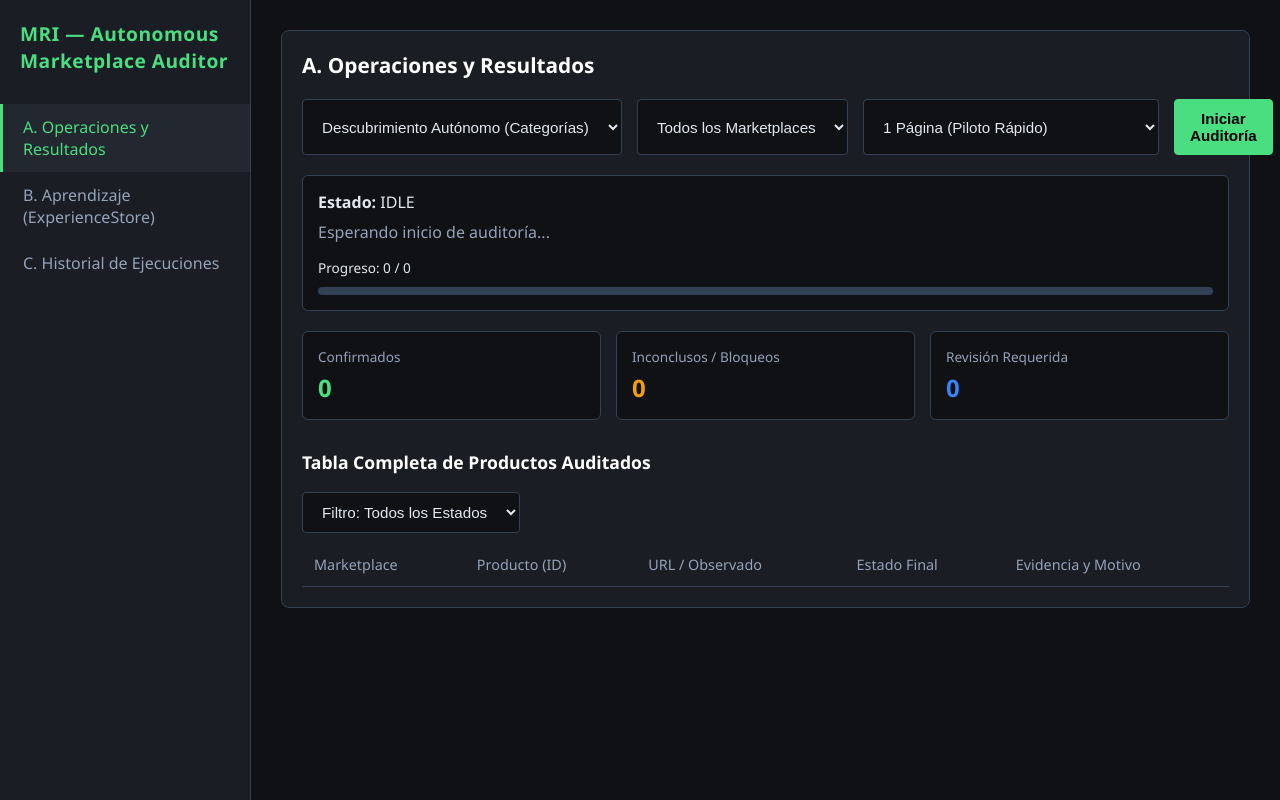
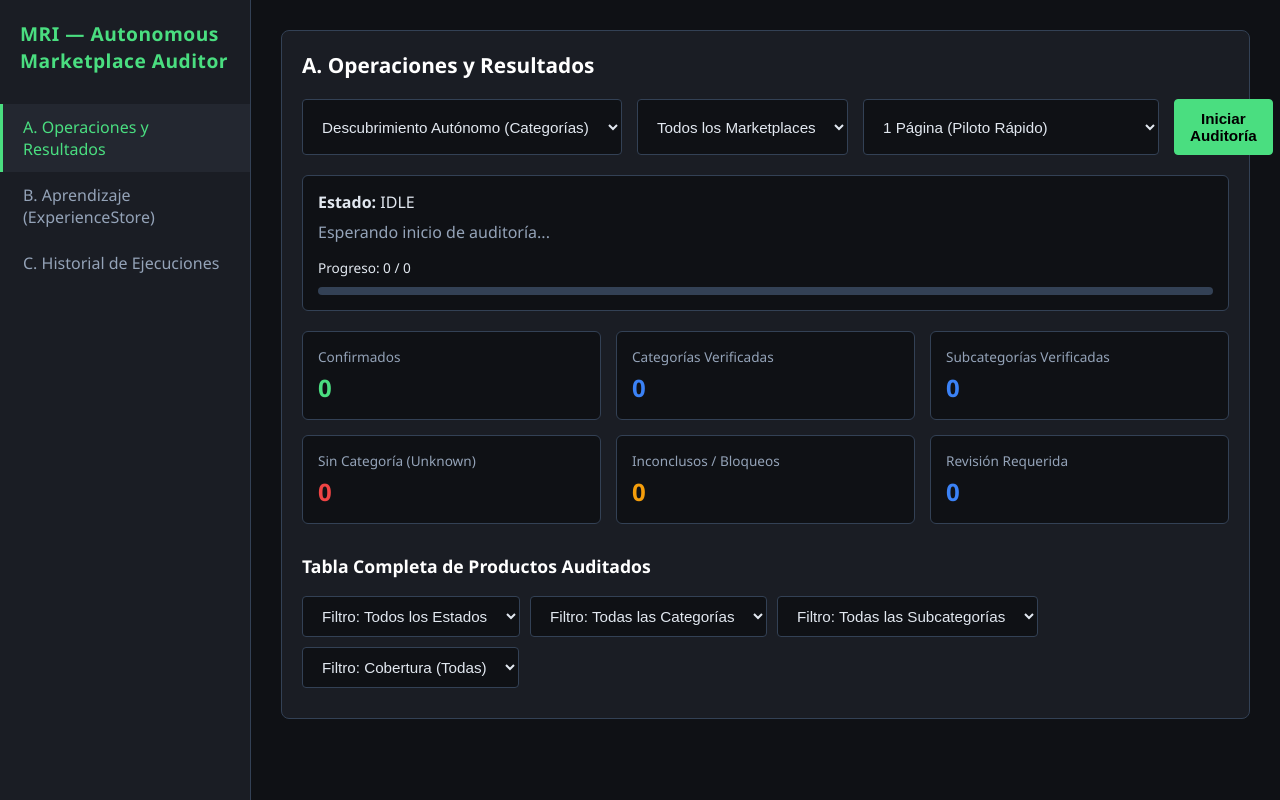
Before and after one commit to ApolinarCastro/Visual-Auditor, a Python web app: template app/mri_dashboard/templates/index.html in a window 1280 px wide. Run offline with Jinja, Linux system fonts and the light colour scheme; the template is opened without the code that fills it, so the values that code supplies are empty.

Commit message:
feat(mri): implement autonomous category identification and update dashboard (MRI-AUTONOMOUS-CATEGORY-IDENTIFICATION-005)

```diff
--- a/app/mri_dashboard/templates/index.html
+++ b/app/mri_dashboard/templates/index.html
@@ -228,10 +228,22 @@
                 </div>
             </div>
 
-            <div class="grid-cards" id="opsLiveCards">
+            <div class="grid-cards" id="opsLiveCards" style="margin-top: 15px;">
                 <div class="card">
                     <div class="card-title">Confirmados</div>
                     <div class="card-value" style="color:var(--primary)" id="cntConfirmed">0</div>
+                </div>
+                <div class="card">
+                    <div class="card-title">Categorías Verificadas</div>
+                    <div class="card-value" style="color:var(--info)" id="cntCatVerified">0</div>
+                </div>
+                <div class="card">
+                    <div class="card-title">Subcategorías Verificadas</div>
+                    <div class="card-value" style="color:var(--info)" id="cntSubcatVerified">0</div>
+                </div>
+                <div class="card">
+                    <div class="card-title">Sin Categoría (Unknown)</div>
+                    <div class="card-value" style="color:var(--danger)" id="cntCatUnknown">0</div>
                 </div>
                 <div class="card">
                     <div class="card-title">Inconclusos / Bloqueos</div>
@@ -244,13 +256,23 @@
             </div>
 
             <h3 style="margin-top: 30px; font-size: 1.1rem; color: #fff;">Tabla Completa de Productos Auditados</h3>
-            <div class="controls" style="margin-bottom: 10px;">
+            <div class="controls" style="margin-bottom: 10px; display: flex; flex-wrap: wrap; gap: 10px;">
                 <select id="filterStatus" onchange="renderMainTable()">
                     <option value="ALL">Filtro: Todos los Estados</option>
                     <option value="CONFIRMED">Confirmados</option>
                     <option value="REVIEW_REQUIRED">Revisión Requerida</option>
-                    <option value="INCONCLUSIVE">Inconclusos / Bloqueos</option>
+                    <option value="INSUFFICIENT_EVIDENCE">Sin Evidencia</option>
                 </select>
+                <select id="filterCategory" onchange="renderMainTable()">
+                    <option value="ALL">Filtro: Todas las Categorías</option>
+                </select>
+                <select id="filterSubcategory" onchange="renderMainTable()">
+                    <option value="ALL">Filtro: Todas las Subcategorías</option>
+                </select>
+                <select id="filterCoverage" onchange="renderMainTable()">
+                    <option value="ALL">Filtro: Cobertura (Todas)</option>
+                    <option value="COMPLETE">Cobertura: Completa</option>
+                    <option value="PARTIAL">Cobertura: Parcial</option>
             </div>
             <div style="overflow-x: auto;">
                 <table>
@@ -259,6 +281,8 @@
                             <th>Marketplace</th>
                             <th>Producto (ID)</th>
                             <th>URL / Observado</th>
+                            <th>Categoría Real</th>
+                            <th>Subcategoría Real</th>
                             <th>Estado Final</th>
                             <th>Evidencia y Motivo</th>
                         </tr>
@@ -378,15 +402,24 @@
                 currentResults = data.results;
 
                 let cnf=0, inc=0, rev=0;
+                let catOk=0, subcatOk=0, catUnk=0;
                 currentResults.forEach(r => {
                     const st = r.estado_final || r.status;
                     if(st === 'CONFIRMED') cnf++;
                     else if(st === 'INCONCLUSIVE' || st === 'SOURCE_BLOCKED' || st === 'FAIL' || st === 'BLOCKED') inc++;
                     else if(st === 'REVIEW_REQUIRED') rev++;
+
+                    if(r.real_category && r.real_category !== 'CATEGORY_UNKNOWN') catOk++;
+                    else catUnk++;
+
+                    if(r.real_subcategory && r.real_subcategory !== 'CATEGORY_UNKNOWN') subcatOk++;
                 });
                 document.getElementById('cntConfirmed').innerText = cnf;
                 document.getElementById('cntInconclusive').innerText = inc;
                 document.getElementById('cntReview').innerText = rev;
+                document.getElementById('cntCatVerified').innerText = catOk;
+                document.getElementById('cntSubcatVerified').innerText = subcatOk;
+                document.getElementById('cntCatUnknown').innerText = catUnk;
 
                 renderMainTable();
 
@@ -400,17 +433,50 @@
             }
         }
 
+        function populateDropdown(id, options) {
+            const select = document.getElementById(id);
+            const currentVal = select.value;
+            const firstOpt = select.options[0].text;
+            select.innerHTML = `<option value="ALL">${firstOpt}</option>` +
+                Array.from(options).sort().map(opt => `<option value="${opt}">${opt}</option>`).join('');
+            if (options.has(currentVal)) select.value = currentVal;
+        }
+
         function renderMainTable() {
-            const filter = document.getElementById('filterStatus').value;
+            // Populate dynamic dropdowns first
+            const cats = new Set();
+            const subcats = new Set();
+            currentResults.forEach(r => {
+                if (r.real_category) cats.add(r.real_category);
+                if (r.real_subcategory) subcats.add(r.real_subcategory);
+            });
+            populateDropdown('filterCategory', cats);
+            populateDropdown('filterSubcategory', subcats);
+
+            const filterStatus = document.getElementById('filterStatus').value;
+            const filterCategory = document.getElementById('filterCategory').value;
+            const filterSubcategory = document.getElementById('filterSubcategory').value;
+            const filterCoverage = document.getElementById('filterCoverage').value;
+
             let filtered = currentResults;
 
-            if (filter !== "ALL") {
-                filtered = currentResults.filter(r => {
-                    const st = r.estado_final || r.status;
-                    if (filter === "INCONCLUSIVE") return st === 'INCONCLUSIVE' || st === 'SOURCE_BLOCKED' || st === 'FAIL' || st === 'BLOCKED';
-                    return st === filter;
-                });
-            }
+            filtered = filtered.filter(r => {
+                const st = r.estado_final || r.status;
+                let match = true;
+
+                if (filterStatus !== "ALL") {
+                    if (filterStatus === "INCONCLUSIVE") {
+                        if (st !== 'INCONCLUSIVE' && st !== 'SOURCE_BLOCKED' && st !== 'FAIL' && st !== 'BLOCKED') match = false;
+                    } else if (st !== filterStatus) {
+                        match = false;
+                    }
+                }
+                if (filterCategory !== "ALL" && r.real_category !== filterCategory) match = false;
+                if (filterSubcategory !== "ALL" && r.real_subcategory !== filterSubcategory) match = false;
+                if (filterCoverage !== "ALL" && r.coverage !== filterCoverage) match = false;
+
+                return match;
+            });
 
             const html = filtered.map(r => {
                 const prod = r.product || {};
@@ -420,17 +486,20 @@
                     ? `<a href="${r.url_encontrada || r.url}" target="_blank" style="color:var(--info); text-decoration:none">Ver Enlace</a>`
                     : (r.url_encontrada || r.url || 'N/A');
 
-                const catLink = r.category_url ? `<br><small><a href="${r.category_url}" target="_blank" style="color:var(--primary); text-decoration:none">Ver Categoría</a></small>` : '';
+                const catLink = r.category_url ? `<br><small><a href="${r.category_url}" target="_blank" style="color:var(--primary); text-decoration:none">Ver Categoría Origen</a></small>` : '';
 
                 return `
                 <tr>
                     <td>${r.marketplace}${catLink}</td>
                     <td>${r.producto_nombre || prod.title || 'N/A'}<br><small style="color:var(--text-muted)">SKU: ${r.producto_id || prod.sku || 'N/A'}</small></td>
                     <td>${urlLink}<br><small style="color:var(--text-muted)">Obs SKU: ${r.observed_sku || 'N/A'}</small></td>
+                    <td><span class="badge ${r.real_category === 'CATEGORY_UNKNOWN' ? 'badge-danger' : 'badge-info'}">${r.real_category || 'N/A'}</span></td>
+                    <td><span class="badge ${r.real_subcategory === 'CATEGORY_UNKNOWN' ? 'badge-danger' : 'badge-info'}">${r.real_subcategory || 'N/A'}</span></td>
                     <td>${getBadge(r.estado_final || r.status)}</td>
                     <td style="font-size:0.85rem">
                         ${evs.length > 0 ? '<strong>Evidencia:</strong><br>' + evs.join('<br>') + '<br><br>' : ''}
-                        <strong>Motivo:</strong><br>${motivo}
+                        <strong>Motivo:</strong><br>${motivo}<br>
+                        <strong>Fuente Cat:</strong> ${r.category_source || 'N/A'}
                     </td>
                 </tr>
                 `;
```
Also changed, not shown: app/mri_dashboard/mri_runner.py (+53 -0 lines).
